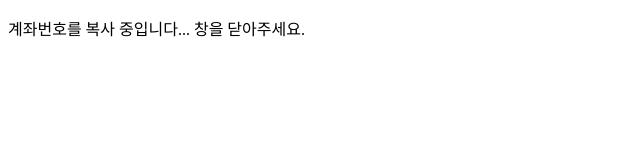
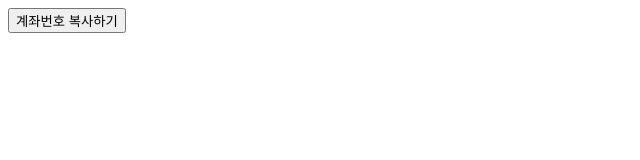
Before and after one commit to MumuNamu/account-copy, a plain HTML site: page index.html in a window 1280 px wide. Shown: the whole page, without its empty margins (0-640 px from the left). Drawn offline with Linux system fonts and the light colour scheme.

Commit message:
Update index.html

```diff
--- a/index.html
+++ b/index.html
@@ -5,16 +5,23 @@
     <meta name="viewport" content="width=device-width, initial-scale=1.0">
     <title>계좌번호 복사</title>
     <script>
-        function copyAccount() {
-            const accountNumber = "농협 123-456-789012";  // 🔹 계좌번호 입력
+        function copyToClipboard() {
+            const accountNumber = "123-456-789012"; // 계좌번호 입력
             navigator.clipboard.writeText(accountNumber).then(() => {
                 alert("계좌번호가 복사되었습니다: " + accountNumber);
-                window.close(); // 자동으로 창 닫기
+            }).catch(err => {
+                console.warn("클립보드 복사 실패, 입력 필드를 활용합니다.");
+                const inputField = document.getElementById("accountInput");
+                inputField.value = accountNumber;
+                inputField.select();
+                document.execCommand("copy"); // 기존 방식 사용
+                alert("계좌번호를 복사했습니다. 붙여넣기 해주세요!");
             });
         }
     </script>
 </head>
-<body onload="copyAccount()">
-    <p>계좌번호를 복사 중입니다... 창을 닫아주세요.</p>
+<body>
+    <input type="text" id="accountInput" value="123-456-789012" readonly style="position:absolute; left:-9999px;">
+    <button onclick="copyToClipboard()">계좌번호 복사하기</button>
 </body>
 </html>
```
